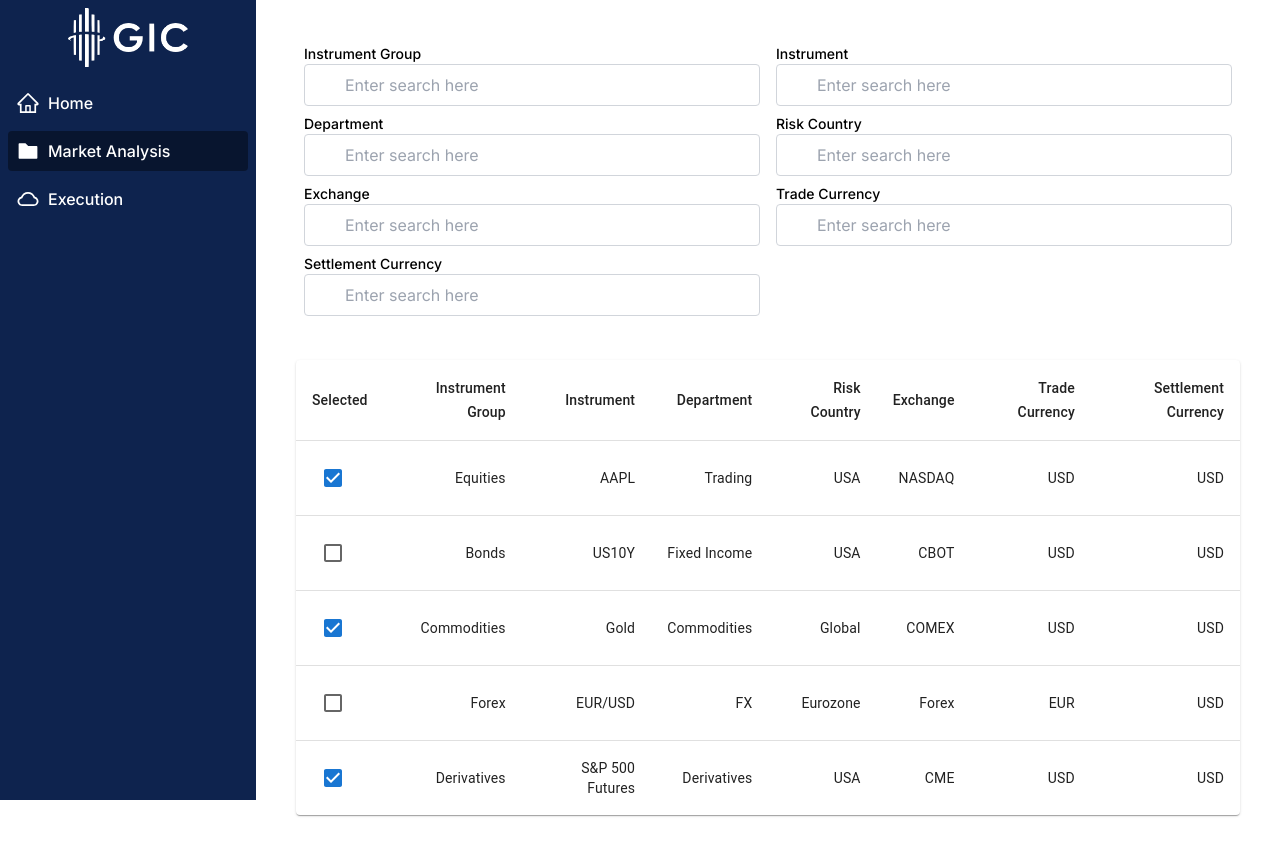
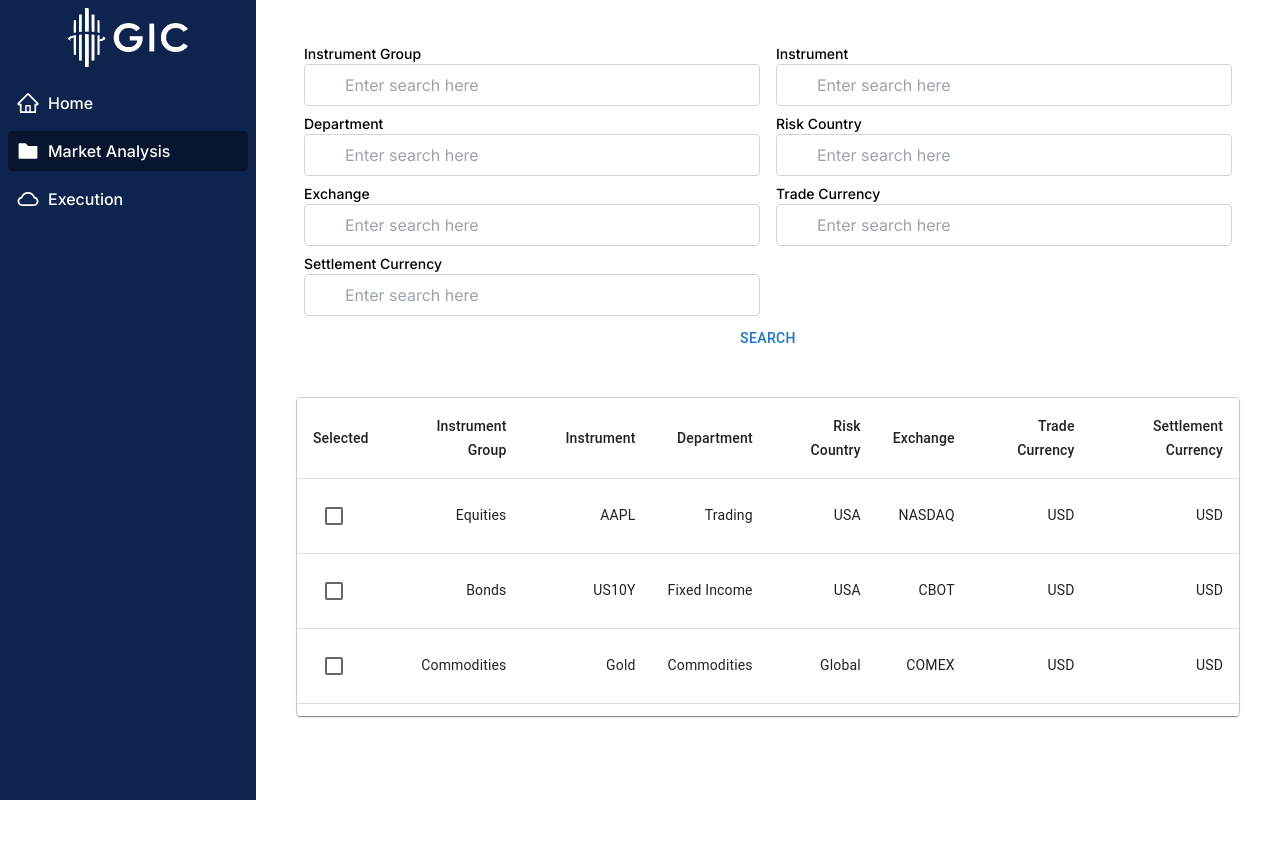
Before and after one commit to Jungstershark/TradeGuard, a Next.js app in the folder frontend/: page /market-analysis in a window 1280 px wide. After the commit the page ends 800 px from the top, so only its background shows below. Built offline with nearby package versions, Linux system fonts and the light colour scheme.

Commit message:
Change Instrument Data interface

```diff
--- a/frontend/src/app/layout.tsx
+++ b/frontend/src/app/layout.tsx
@@ -18,7 +18,7 @@ export default function RootLayout({
   return (
     <html lang="en">
       <body className={`flex flex-row flex-start ${inter.className}`}>
-      <div className="w-64">
+      <div className="w-64 min-h-screen">
         <Sidebar/>
       </div>
       {children}
--- a/frontend/src/app/market-analysis/components/InstrumentTable.tsx
+++ b/frontend/src/app/market-analysis/components/InstrumentTable.tsx
@@ -7,10 +7,8 @@ import TableHead from '@mui/material/TableHead';
 import TableRow from '@mui/material/TableRow';
 import Paper from '@mui/material/Paper';
 import {Checkbox} from "@mui/material";
-
-interface InstrumentTableProps {
-    rows: InstrumentData[];
-}
+import {useState} from "react";
+import TablePagination from "@mui/material/TablePagination";
 
 export const testData: InstrumentData[] = [
     {
@@ -21,10 +19,7 @@ export const testData: InstrumentData[] = [
         RiskCountry: 'USA',
         Exchange: 'NASDAQ',
         TradeCCY: 'USD',
-        SettlementCCY: 'USD',
-        IsSelected: true,
-        IsBuy: false,
-        Volume: 1500
+        SettlementCCY: 'USD'
     },
     {
         Id: 2,
@@ -34,10 +29,7 @@ export const testData: InstrumentData[] = [
         RiskCountry: 'USA',
         Exchange: 'CBOT',
         TradeCCY: 'USD',
-        SettlementCCY: 'USD',
-        IsSelected: false,
-        IsBuy: true,
-        Volume: 2000
+        SettlementCCY: 'USD'
     },
     {
         Id: 3,
@@ -47,10 +39,7 @@ export const testData: InstrumentData[] = [
         RiskCountry: 'Global',
         Exchange: 'COMEX',
         TradeCCY: 'USD',
-        SettlementCCY: 'USD',
-        IsSelected: true,
-        IsBuy: true,
-        Volume: 500
+        SettlementCCY: 'USD'
     },
     {
         Id: 4,
@@ -60,10 +49,7 @@ export const testData: InstrumentData[] = [
         RiskCountry: 'Eurozone',
         Exchange: 'Forex',
         TradeCCY: 'EUR',
-        SettlementCCY: 'USD',
-        IsSelected: false,
-        IsBuy: false,
-        Volume: 3000
+        SettlementCCY: 'USD'
     },
     {
         Id: 5,
@@ -73,14 +59,75 @@ export const testData: InstrumentData[] = [
         RiskCountry: 'USA',
         Exchange: 'CME',
         TradeCCY: 'USD',
-        SettlementCCY: 'USD',
-        IsSelected: true,
-        IsBuy: true,
-        Volume: 1200
+        SettlementCCY: 'USD'
+    },
+    {
+        Id: 6,
+        InstrumentGroup: 'Equities',
+        Instrument: 'AAPL',
+        Department: 'Trading',
+        RiskCountry: 'USA',
+        Exchange: 'NASDAQ',
+        TradeCCY: 'USD',
+        SettlementCCY: 'USD'
+    },
+    {
+        Id: 7,
+        InstrumentGroup: 'Bonds',
+        Instrument: 'US10Y',
+        Department: 'Fixed Income',
+        RiskCountry: 'USA',
+        Exchange: 'CBOT',
+        TradeCCY: 'USD',
+        SettlementCCY: 'USD'
+    },
+    {
+        Id: 8,
+        InstrumentGroup: 'Commodities',
+        Instrument: 'Gold',
+        Department: 'Commodities',
+        RiskCountry: 'Global',
+        Exchange: 'COMEX',
+        TradeCCY: 'USD',
+        SettlementCCY: 'USD'
+    },
+    {
+        Id: 9,
+        InstrumentGroup: 'Forex',
+        Instrument: 'EUR/USD',
+        Department: 'FX',
+        RiskCountry: 'Eurozone',
+        Exchange: 'Forex',
+        TradeCCY: 'EUR',
+        SettlementCCY: 'USD'
+    },
+    {
+        Id: 10,
+        InstrumentGroup: 'Derivatives',
+        Instrument: 'S&P 500 Futures',
+        Department: 'Derivatives',
+        RiskCountry: 'USA',
+        Exchange: 'CME',
+        TradeCCY: 'USD',
+        SettlementCCY: 'USD'
     }
 ];
 
-export default function InstrumentTable({ rows, handleCheckboxChange }: InstrumentTableProps) {
+export default function InstrumentTable({ instrumentDataList, selectedInstrumentIdList, handleCheckboxChange }) {
+    const [page, setPage] = useState(0)
+    const [rowsPerPage, setRowsPerPage] = useState(5);
+
+    const handleChangePage = (event: any, newPage: number) => {
+        setPage(newPage);
+    }
+
+    const handleChangeRowsPerPage = (event: React.ChangeEvent<HTMLInputElement>) => {
+        setRowsPerPage(parseInt(event.target.value, 10));
+        setPage(0);
+    };
+
+    const paginatedInstrumentDataList = instrumentDataList.slice(page * rowsPerPage, page * rowsPerPage + rowsPerPage);
+
     return (
         <TableContainer component={Paper}>
             <Table sx={{ minWidth: 650 }} aria-label="simple table">
@@ -97,7 +144,7 @@ export default function InstrumentTable({ rows, handleCheckboxChange }: Instrume
                     </TableRow>
                 </TableHead>
                 <TableBody>
-                    {rows.map((row) => (
+                    {paginatedInstrumentDataList.map((row) => (
                         <TableRow
                             key={row.Id}
                             sx={{ '&:last-child td, &:last-child th': { border: 0 } }}
@@ -105,7 +152,7 @@ export default function InstrumentTable({ rows, handleCheckboxChange }: Instrume
                             <TableCell>
                                 <Checkbox
                                     key={row.Id}
-                                    checked={row.IsSelected}
+                                    checked={selectedInstrumentIdList.includes(row.Id)}
                                     onChange={() => {handleCheckboxChange(row.Id)}}
                                 />
                             </TableCell>
@@ -120,6 +167,15 @@ export default function InstrumentTable({ rows, handleCheckboxChange }: Instrume
                     ))}
                 </TableBody>
             </Table>
+            <TablePagination
+                rowsPerPageOptions={[5, 10, 25]}
+                component="div"
+                count={instrumentDataList.length}
+                page={page}
+                onPageChange={handleChangePage}
+                rowsPerPage={rowsPerPage}
+                onRowsPerPageChange={handleChangeRowsPerPage}
+            />
         </TableContainer>
     );
 }
--- a/frontend/src/app/market-analysis/page.tsx
+++ b/frontend/src/app/market-analysis/page.tsx
@@ -3,6 +3,7 @@
 import { useState } from 'react'
 import TextSearch from "@/app/components/TextSearch";
 import InstrumentTable, { testData } from "@/app/market-analysis/components/InstrumentTable";
+import {Button} from "@mui/material";
 
 const initialFilters = {
     "Instrument Group" : "",
@@ -17,7 +18,8 @@ const initialFilters = {
 export default function Page() {
     const [filters, setFilters] = useState(initialFilters)
 
-    const [data, setData] = useState(testData)
+    const [instrumentDataList, setInstrumentDataList] = useState(testData)
+    const [selectedInstrumentIdList, setSelectedInstrumentIdList] = useState([])
 
     const handleChange = (e) => {
         const newFilters = {
@@ -29,23 +31,17 @@ export default function Page() {
     }
 
     const handleCheckboxChange = (id) => {
-        const newData = [...data].map(instrumentData => {
-            if (instrumentData.Id === id) {
-                return {
-                    ...instrumentData,
-                    IsSelected: !instrumentData.IsSelected
+        if (selectedInstrumentIdList.includes(id)) {
+            setSelectedInstrumentIdList([...selectedInstrumentIdList].filter(selectedId =>
+                selectedId !== id
+            ))
+        } else {
+            setSelectedInstrumentIdList([...selectedInstrumentIdList, id])
         }
-            } else {
-                return instrumentData
-            }
-        })
-        console.log(newData)
-        setData(newData);
     };
 
     return (
         <div className="flex flex-col p-10 w-full min-h-full">
-            <div>
             <ul className="grid grid-cols-2 w-full h-min">
                 {Object.entries(filters).map((filter, idx) => {
                     const label: string = filter[0]
@@ -58,9 +54,15 @@ export default function Page() {
                     )
                 })}
             </ul>
-            </div>
-            <div className="mt-10">
-                <InstrumentTable rows={data} handleCheckboxChange={handleCheckboxChange} />
+            <Button>
+                Search
+            </Button>
+            <div className="flex mt-10 h-80 border border-gray-300 rounded">
+                <InstrumentTable
+                    instrumentDataList={instrumentDataList}
+                    selectedInstrumentIdList={selectedInstrumentIdList}
+                    handleCheckboxChange={handleCheckboxChange}
+                />
             </div>
         </div>
     )
--- a/frontend/src/app/utils/InstrumentData.tsx
+++ b/frontend/src/app/utils/InstrumentData.tsx
@@ -7,7 +7,4 @@ interface InstrumentData {
     "Exchange": string;
     "TradeCCY": string;
     "SettlementCCY": string;
-    "IsSelected": boolean;
-    "IsBuy": boolean;
-    "Volume": number;
 }
```
Lines whose indentation alone changed are shown as unchanged.
